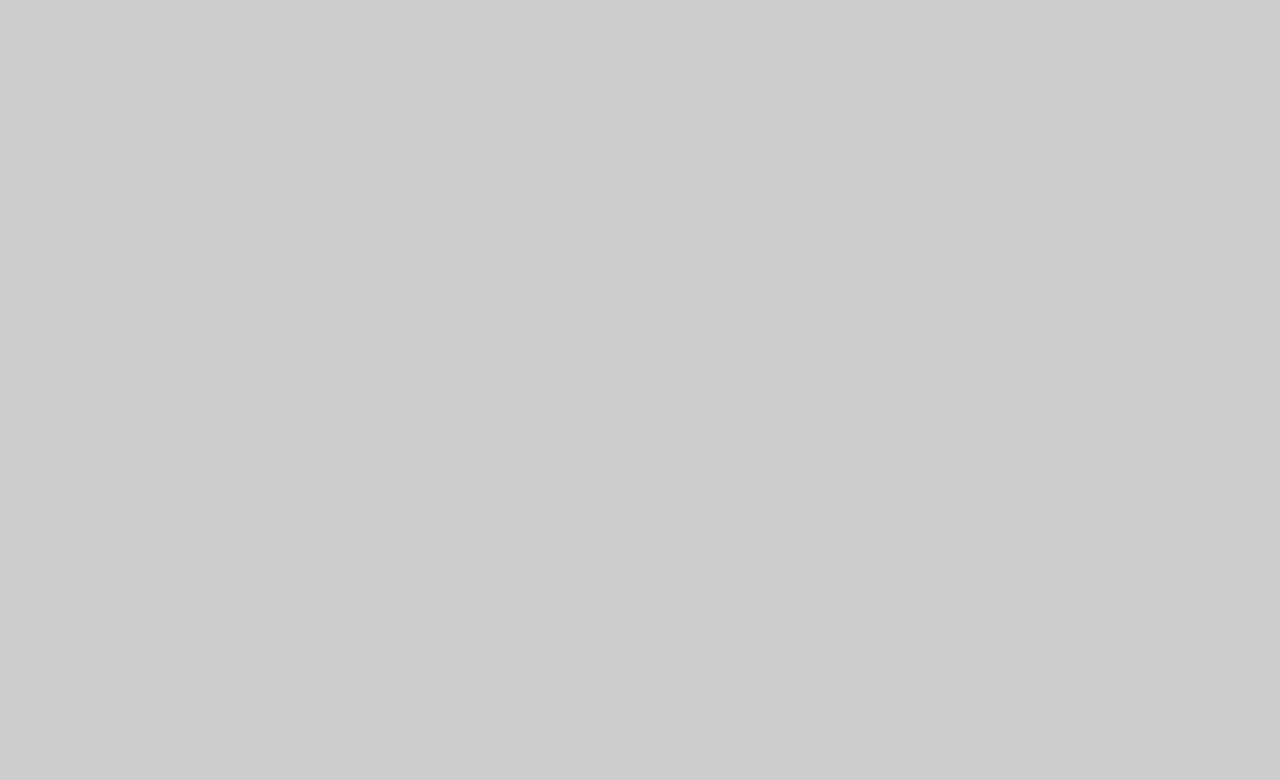
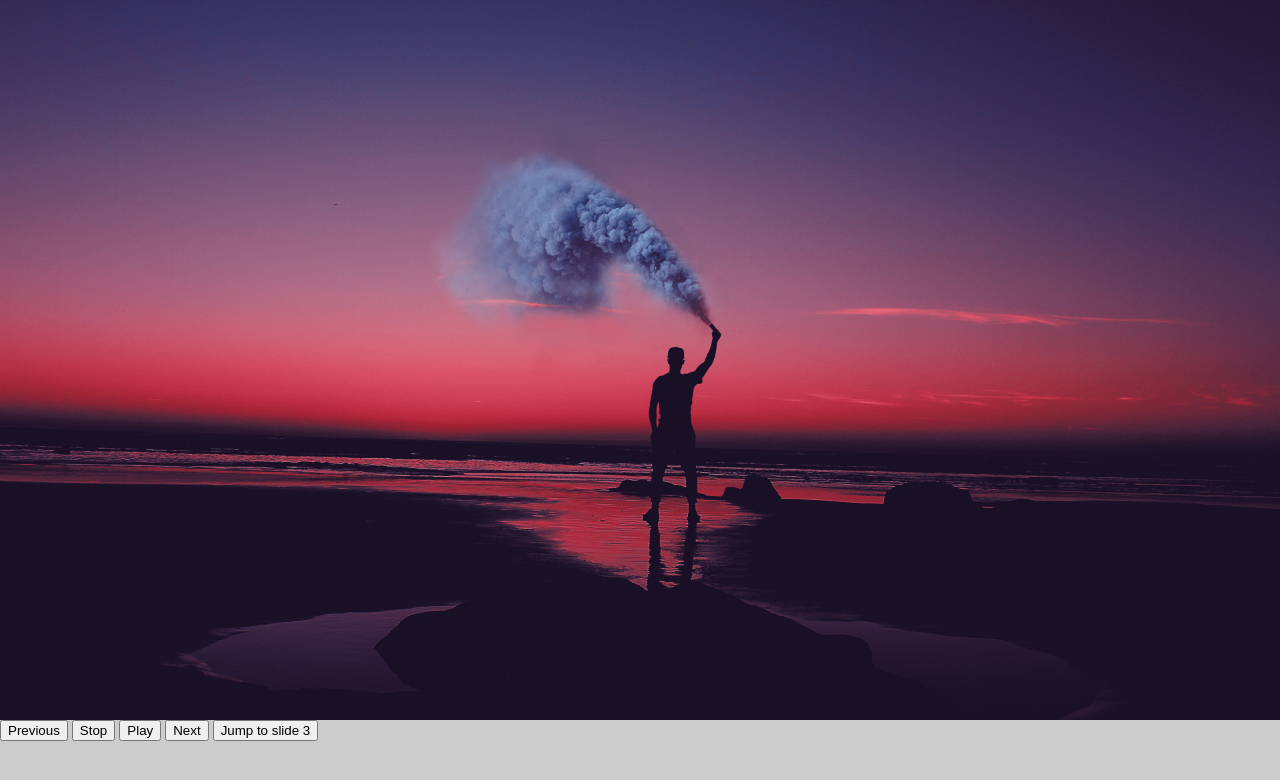
Before and after one commit to ThatNatalyGirl/JS-week4, a website: page index.html in a window 1280 px wide. Drawn offline with Linux system fonts and the light colour scheme; files that its build step writes are made by us from their sources.

Commit message:
Chris's class updates

```diff
--- a/index.html
+++ b/index.html
@@ -18,7 +18,21 @@
 			<img src="dist/img/sunset4.jpg" alt="sunset image" class="slide ">
 		</div>
 
+		<button class="prev">Previous</button>
+		<button class="stop">Stop</button>
+		<button class="play">Play</button>
+		<button class="next">Next</button>
+		<button class="jump">Jump to slide 3</button>
+
 		<script src="dist/js/main.js"></script>
+
+		<script>
+			let mySlideshow1 = slideshow(3000, ".slideshow1")
+
+			document.querySelector('.slideshow1').onclick = function(){
+				mySlideshow1.stop()
+			}
+		</script>
 
 	</body>
 </html>
--- a/src/js/main.js
+++ b/src/js/main.js
@@ -7,14 +7,15 @@ let slideshow = function(time, selector) {
 	let currentSlideNumber = 0;
 	// find the element we're going to build the slideshow inside
 	let $slideshowContainer = document.querySelector(selector);
+	let $slides = $slideshowContainer.querySelectorAll(".slide");
+	let intervalID;
 
 	if (!$slideshowContainer) {
 		console.warn("Couldn't create slideshow, element not found: " + selector)
 		return false
 	}
 
-
-	setInterval(function() {
+	let next = function() {
 		//remove .active from whatever slide currently has it
 
 		//instead of doing the document you can be more specific by replacing the document with the more specific item
@@ -23,16 +24,50 @@ let slideshow = function(time, selector) {
 		//let $active = document.querySelector(selector +' .active')
 		if ($active)$active.classList.remove('active');
 
-	}, time)
+		currentSlideNumber++;
+		//check to make sure currentSlideNumber didn't exceed number of current slides
+		if (currentSlideNumber === $slides.length) {
+			currentSlideNumber = 0;
+		}
 
+		//add .active to slide referenced by currentSlideNumber
+
+		$slides[currentSlideNumber].classList.add('active');
+		//another way to do it!
+		//$slideshowContainer.children[currentSlideNumber].classList.add('active')
+
+	}
+
+	let prev = function () {
+
+	}
+
+	let jump = function (slideNum) {
+
+	}
+
+	let stop = function () {
+		clearInterval(intervalID)
+	}
+
+	let start = function (){
+		stop()
+	//setInterval is a build in thing that you give the parameter of a function and somehting we are giving it the function name and then the parameter of time
+		intervalID = setInterval(next, time)
+	}
+
+	start()
 
 	return {
 		// publicly accessible stuff goes here
+		next: next,
+		stop: stop,
+		start: start
+
 	}
 
 }
 
-let mySlideshow1 = slideshow(3000, ".slideshow1")
 
 
 //so what we're doing is creating something like .play or .innerhtml it has something already built into the code. We're making things like .play outselves so we can give that to whatever coder is using this after and they can use it. They don't care how it works. They just care that they can use it. It allows developers to trust developers at the next level deeper.
@@ -44,7 +79,7 @@ let mySlideshow1 = slideshow(3000, ".slideshow1")
 //SO I think I'm still confused on how the function is becoming an object. I see that we're returning the function as an object item now and it just becomes an object that can be called
 //############################################
 
-
+	//setInterval is a build in thing that you give the parameter of a function and somehting we are giving it the function name and then the parameter of time
 //setInterval for every 3 seconds
 //remove .active from whichever one has it
 //add .active to the current slide that we will define in the variable. current slide num
```
Also changed, not shown: dist/js/main.js, 1 other file.
